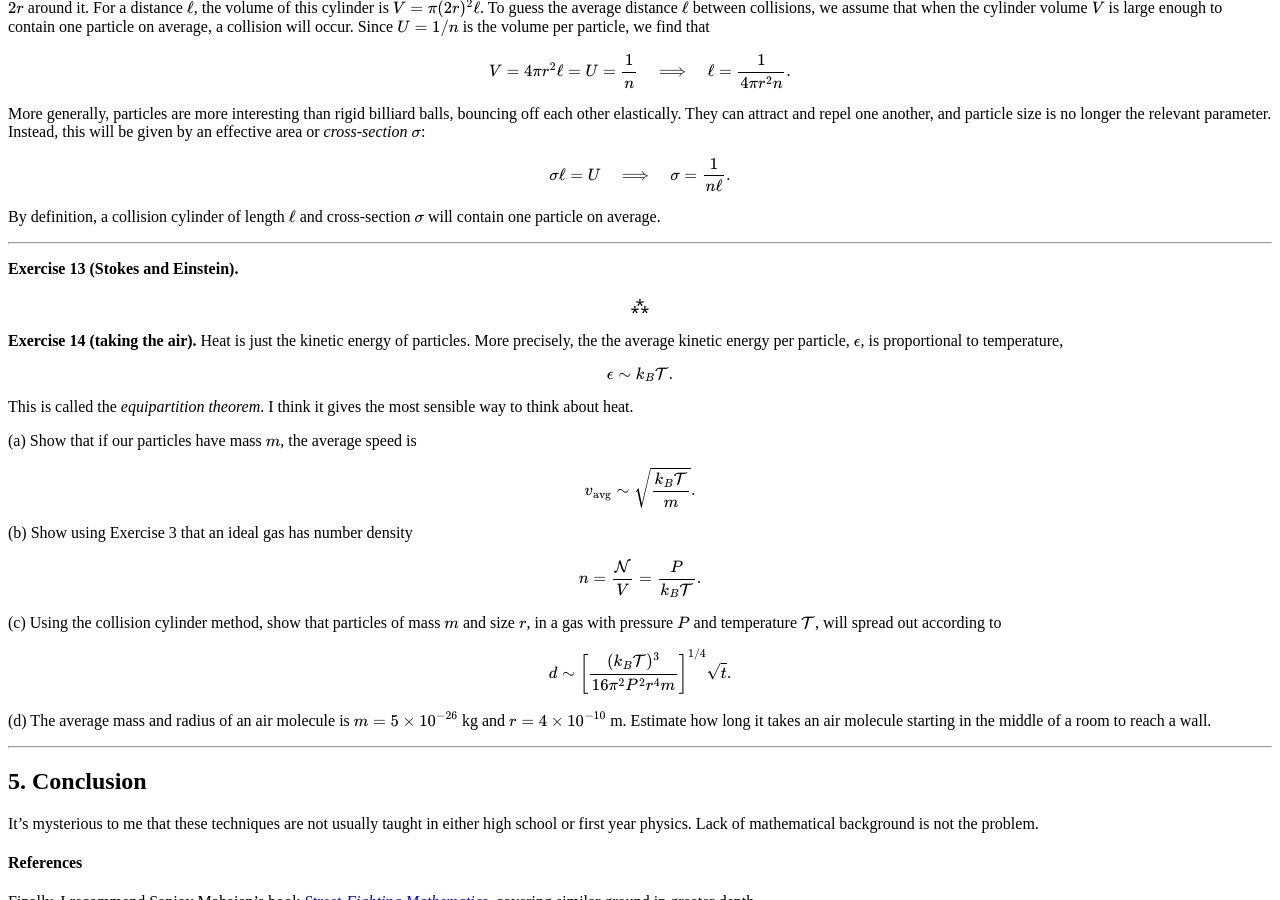
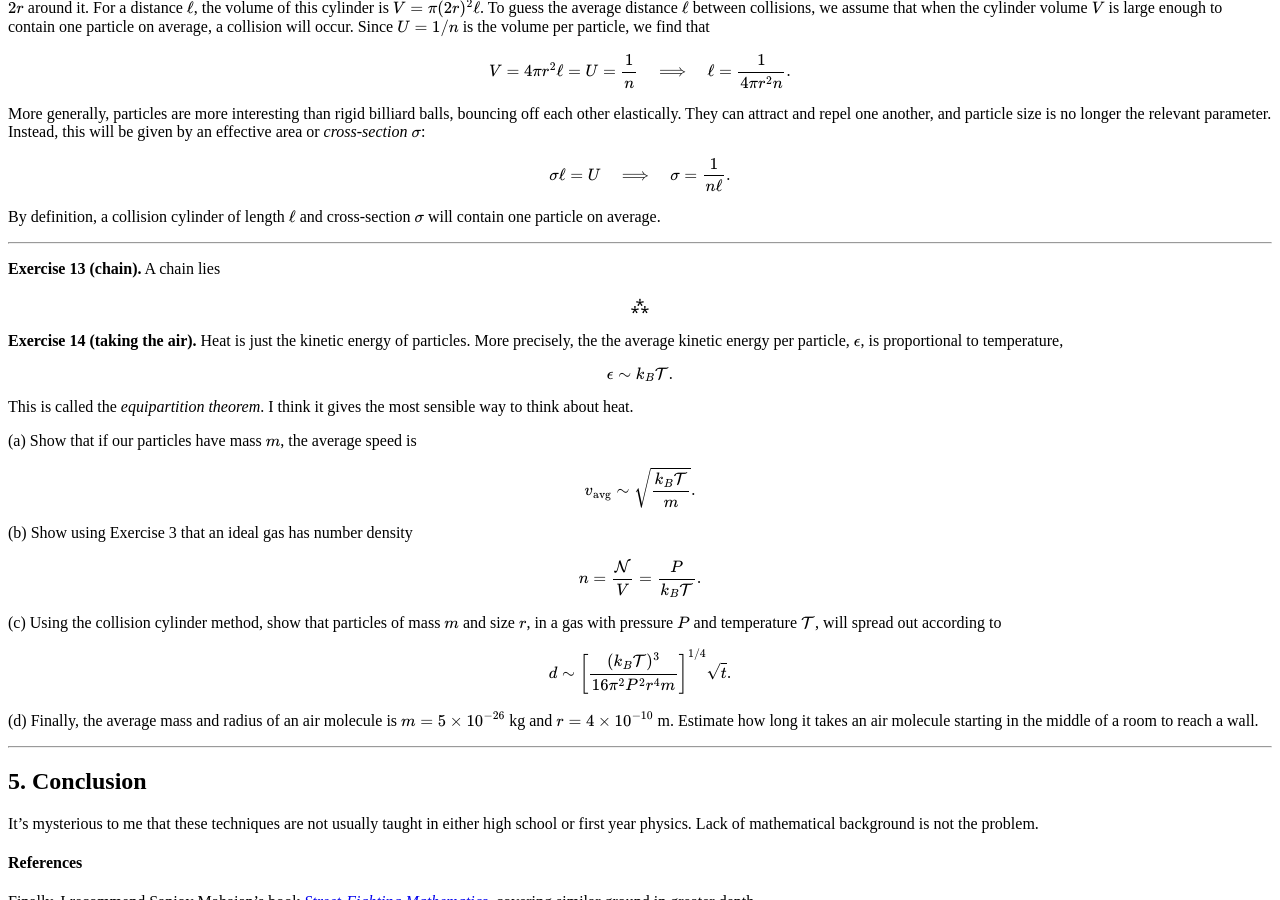
Before and after one commit to hapax/hapax.github.io, a Jekyll site: the page built from assets/simple-physics.md, in a window 1280 px wide and 900 px high, scrolled down 10035 px. Built offline with Jekyll 4.4.1, drawn with Linux system fonts in a browser that asks for light colours; our own code applies the rules of GitHub Pages for plain Markdown files; formulas are drawn with MathJax 3; a script that is not in the unit is left out.

Commit message:
Update simple-physics.md

```diff
--- a/assets/simple-physics.md
+++ b/assets/simple-physics.md
@@ -1111,7 +1111,7 @@
 
 ---
 
-**Exercise 13 (Stokes and Einstein).**
+**Exercise 13 (chain).** A chain lies
 
 <p align="center">
   ⁂
@@ -1148,7 +1148,7 @@
 d \sim \left[\frac{(k_B \mathcal{T})^3}{16\pi^2 P^2 r^4 m}\right]^{1/4}\sqrt{t}.
 $$
 
-(d) The average mass and radius of an air molecule is $m = 5 \times 10^{-26}$
+(d) Finally, the average mass and radius of an air molecule is $m = 5 \times 10^{-26}$
 kg and $r = 4 \times 10^{-10}$ m.
 Estimate how long it takes an air molecule starting in the middle of a
 room to reach a wall.
```
